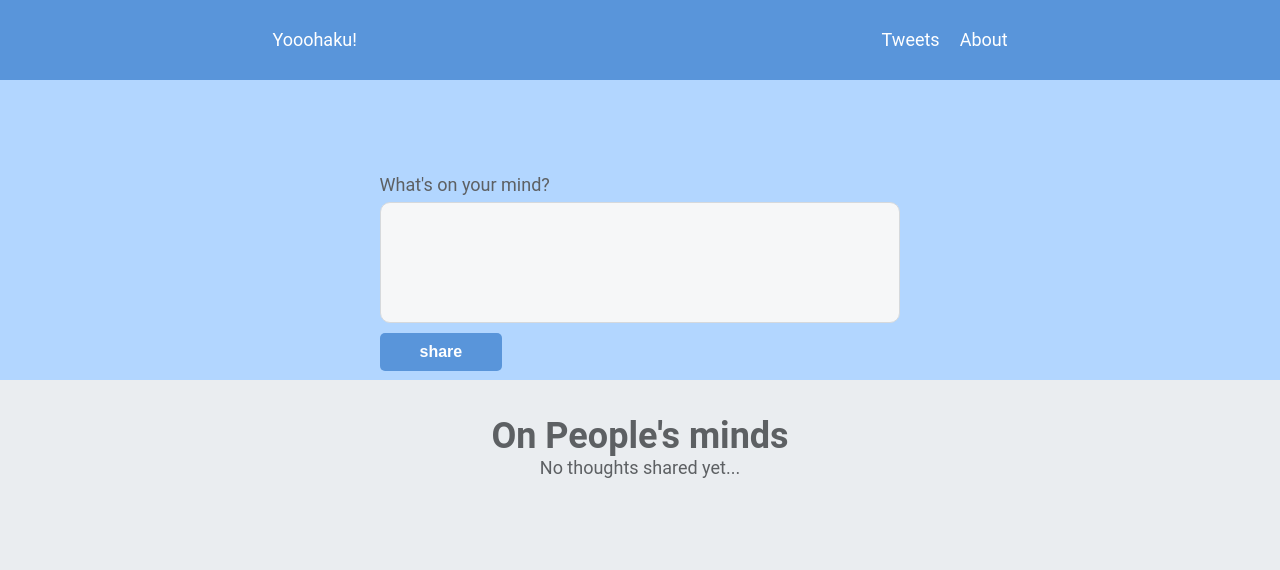
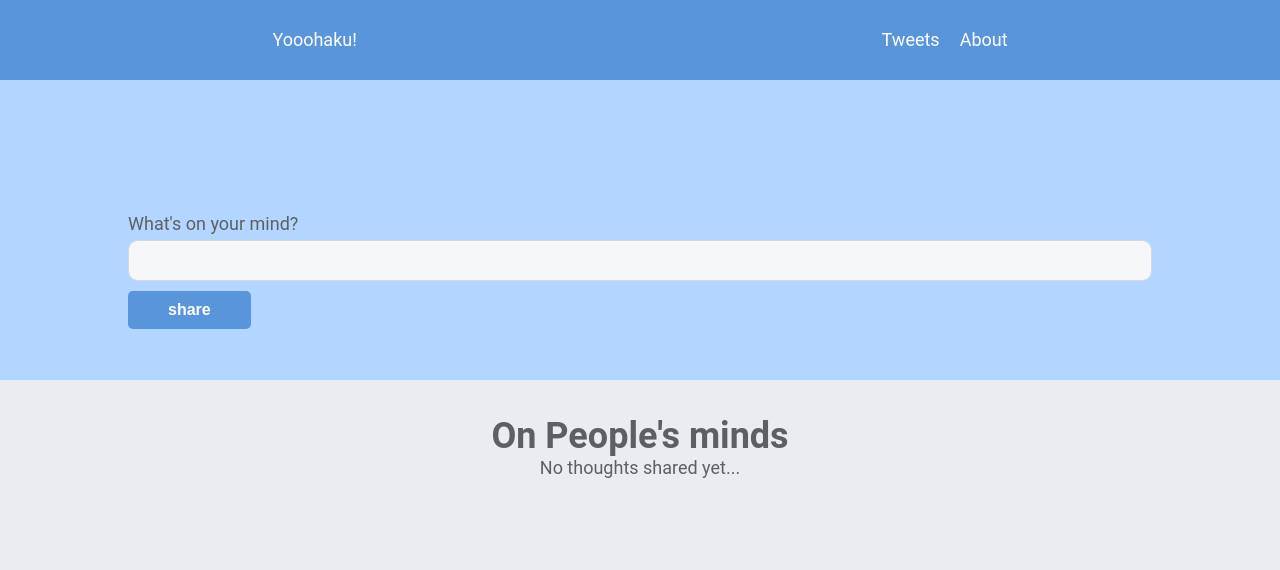
Before and after one commit to osaimola/yohaku, a Django app: page / in a window 1280 px wide. Shown: the top 570 px of the page. Run offline with Django 3.2, Linux system fonts and the light colour scheme; data that the repository does not hold is empty.

Commit message:
fix tweet form display

```diff
--- a/static/yohakuapp/yohakutheme.css
+++ b/static/yohakuapp/yohakutheme.css
@@ -62,8 +62,11 @@
 }
 
 .header {
-  background-color: #B2D6FF;
-  flex-direction:column;
+    background-color: #B2D6FF;
+    width: 100%;
+    flex-direction: column;
+    padding: 10%;
+    height: 300px;
 }
 
 .content {
--- a/yohakuapp/templates/yohakuapp/base.html
+++ b/yohakuapp/templates/yohakuapp/base.html
@@ -27,12 +27,11 @@
           </div>
         </div>
       </div>
-  <div class='section header'>
+
+  <div class='header'>
     {%block main_content%}
 
     {%endblock%}
-
-
   </div>
 
   {%block tweets_block%}
```
